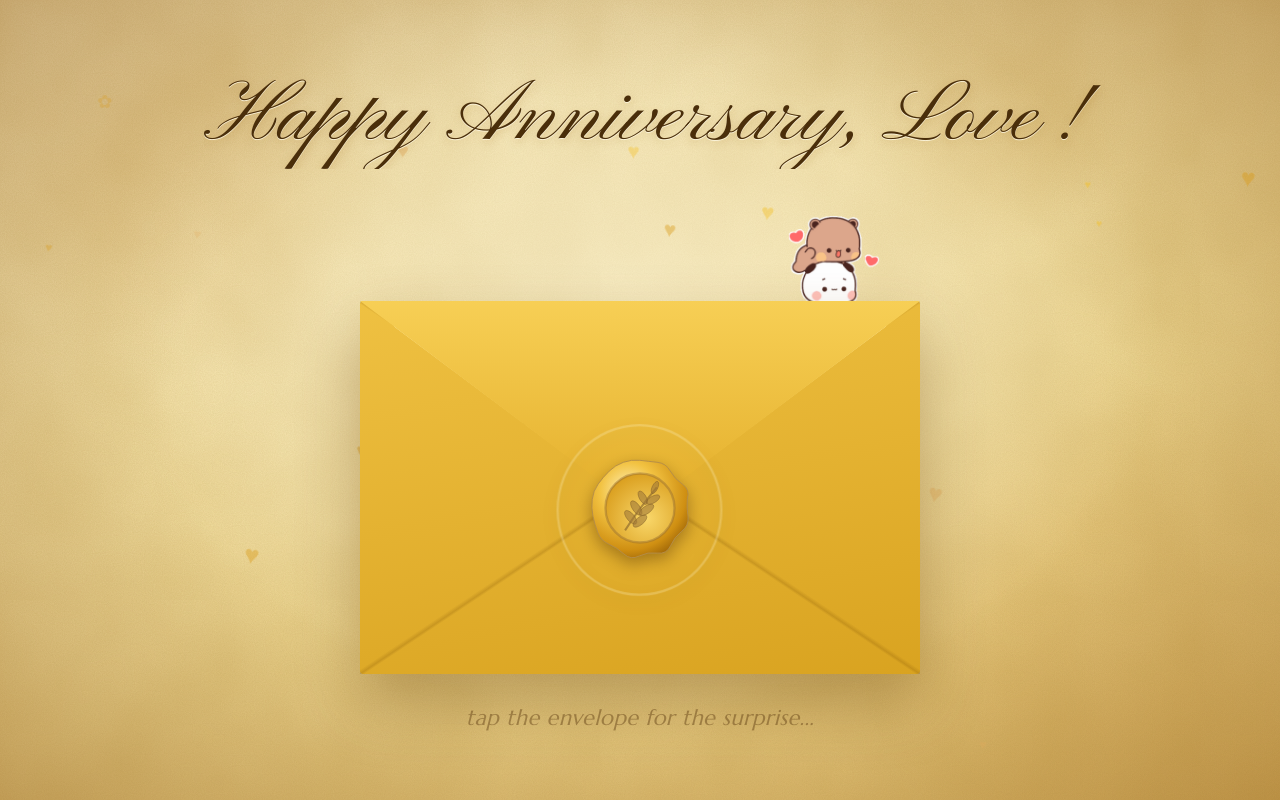
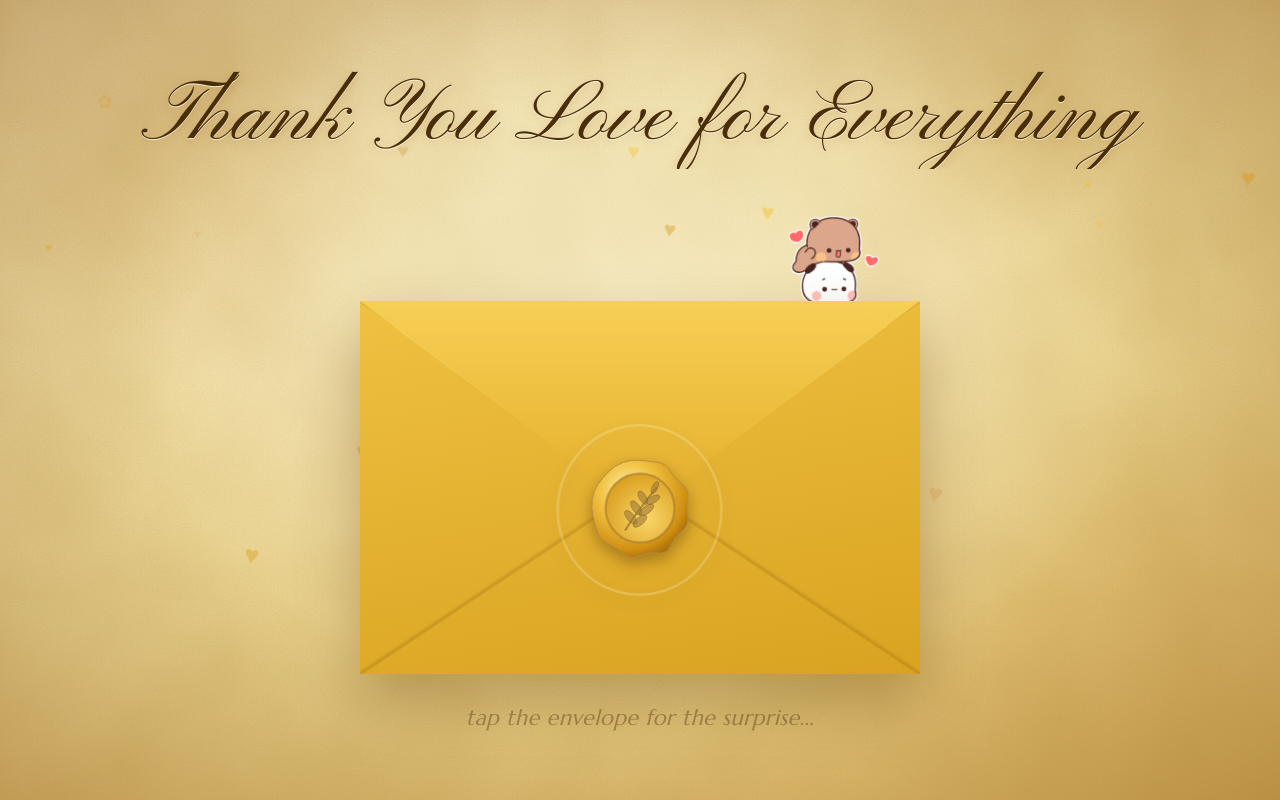
Before and after one commit to akajitsu/Digital-Love-letter, a plain HTML site: page index.html in a window 1280 px wide. Drawn offline with Linux system fonts and the light colour scheme; a web font is replaced by a local one.

Commit message:
love you

```diff
--- a/index.html
+++ b/index.html
@@ -186,7 +186,7 @@
   <!-- ========== 1. INTRO: envelope ========== -->
   <section id="intro" class="scene active">
     <div class="inner intro-inner">
-      <h1 class="script-title" id="intro-title">Happy Anniversary, Love !</h1>
+      <h1 class="script-title" id="intro-title">Thank You Love for Everything</h1>
 
       <div class="envelope" id="envelope" role="button" tabindex="0" aria-label="Open the envelope">
         <img class="env-peek" src="assets/gifs/heart-jump.gif" alt="" aria-hidden="true" />
--- a/script.js
+++ b/script.js
@@ -4,7 +4,7 @@
    Any photo that is missing shows a pretty placeholder instead.
    ===================================================================== */
 const CONFIG = {
-  introTitle: "Happy Anniversary, Love !",
+  introTitle: "Thank You Love for Everything",
 
   // Background music. If this file doesn't exist yet, a soft music-box
   // melody is played instead so the site is never silent.
```
